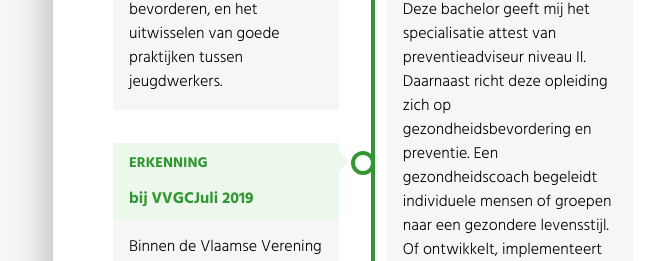
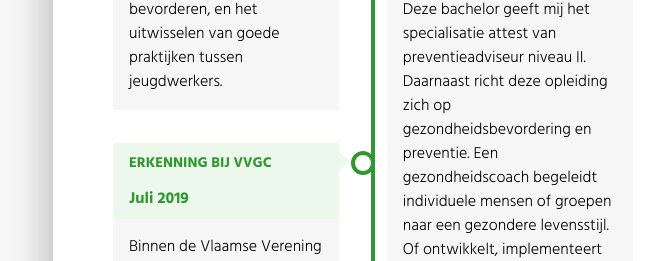
Before and after one commit to dennismaes/ankevanmullem, a Gatsby site: page /aboutme in a window 1280 px wide. Shown: the part 1716-1977 px from the top of the page, without its empty margins (587-1251 px from the left). Built offline with nearby package versions, Linux system fonts and the light colour scheme; Gatsby itself is replaced by a stand-in of ours.

Commit message:
Update aboutme.js

```diff
--- a/src/pages/aboutme.js
+++ b/src/pages/aboutme.js
@@ -46,7 +46,7 @@ const Aboutme = () => {
               Daarnaast richt deze opleiding zich op gezondheidsbevordering en preventie. Een gezondheidscoach begeleidt individuele mensen of groepen naar een gezondere levensstijl. Of ontwikkelt, implementeert en evalueert programma's voor gezondheidsbevordering binnen organisaties of bedrijven. <a href="https://www.howest.be/nl/opleidingen/bachelor/toegepaste-gezondheidswetenschappen?gclid=CjwKCAiAsaOBBhA4EiwAo0_AnM_Suv5L7wuqVxli8puEYOeh4jNJQp0vipjwToL_Ux_OE_KK222-QRoCZbEQAvD_BwE" target="_blank">Meer info</a>.</dd>
           </TimlineEntry>
           <TimlineEntry>
-            <dt><h3>Erkenning</h3> bij VVGC<b>Juli 2019</b></dt>
+            <dt><h3>Erkenning bij VVGC</h3><b>Juli 2019</b></dt>
             <dd>Binnen de Vlaamse Verening GezondheidsCoaches (VVGC) ben ik erkent als professionele gezondheidscoach onder het erkenningsnummer 19-01-02-004.
               Om binnen VVGC erkent te worden moet je aan verschillende voorwaarden voldoen: een holistische kijk hebben op de mens en zijn gezondheid, preventie hoog in het vaandel dragen, en coaching aanbieden binnen de 4 pijlers; Voeding, Beweging, Slaap en ontspanning, en als laatste Sociale relaties. </dd>
           </TimlineEntry>
```
